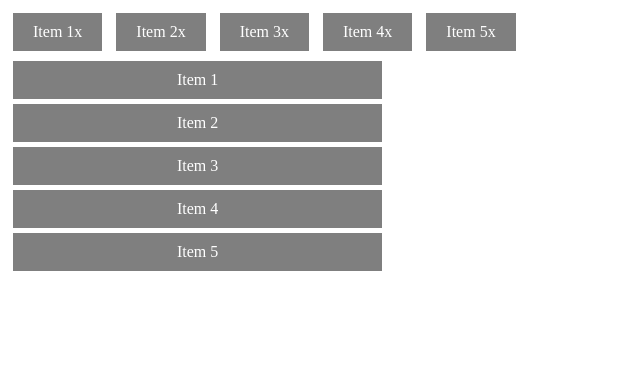
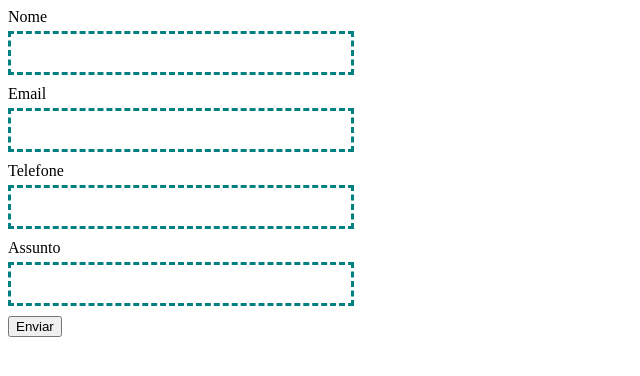
Before and after one commit to josemalcher/shoolofnet_CSS_basico_atuali_2, a plain HTML site: page index.html in a window 1280 px wide. Shown: the whole page, without its empty margins (0-640 px from the left). Drawn offline with Linux system fonts and the light colour scheme.

Commit message:
15 - Exemplo prático formulário

```diff
--- a/index.html
+++ b/index.html
@@ -9,28 +9,24 @@
     <title>Document</title>
 </head>
 <body>
-<div>
-    <nav class="horizontal">
-        <ul>
-            <li><a href="">Item 1x</a></li>
-            <li><a href="">Item 2x</a></li>
-            <li><a href="">Item 3x</a></li>
-            <li><a href="">Item 4x</a></li>
-            <li><a href="">Item 5x</a></li>
-        </ul>
-    </nav>
-</div>
-<div style="width: 30%" >
-    <nav class="vertical">
-        <ul>
-            <li><a href="">Item 1</a></li>
-            <li><a href="">Item 2</a></li>
-            <li><a href="">Item 3</a></li>
-            <li><a href="">Item 4</a></li>
-            <li><a href="">Item 5</a></li>
-        </ul>
-    </nav>
-</div>
-
+<form action="">
+    <div>
+        <label for="">Nome</label>
+        <input type="text">
+    </div>
+    <div>
+        <label for="">Email</label>
+        <input type="text">
+    </div>
+    <div>
+        <label for="">Telefone</label>
+        <input type="text">
+    </div>
+    <div>
+        <label for="">Assunto</label>
+        <input type="text">
+    </div>
+    <input type="submit" value="Enviar" class="btn btn-green">
+</form>
 </body>
 </html>
--- a/style.css
+++ b/style.css
@@ -1,25 +1,17 @@
-nav, nav *{
-    border: none;
-    margin: 0;
-    padding: 0;
-    list-style: none;
+input[type="text"] {
+    background: #fff;
+    border: 3px dashed teal;
+    padding: 10px 20px;
+    width: 300px;
+    margin: 5px 0 10px 0;
+    color: #777;
     display: block;
+    outline: none;
+    font-family: inherit;
+    font-size: inherit;
 }
 
-nav ul li a{
-    padding: 10px 20px;
-    margin: 5px;
-    background-color: rgba(0,0,0,0.5);
-    color: white;
-    text-decoration: none;
-    text-align: center;
+input[type="text"]:focus {
+    border: 3px dashed tomato;
+    transition: all .5s ease;
 }
-
-nav ul li a:hover{
-    background-color: rgba(0,0,0,0.7);
-    text-decoration: underline;
-}
-
-nav.horizontal ul li{
-    display: inline-block;
-}
```
Also changed, not shown: 1 other file.
